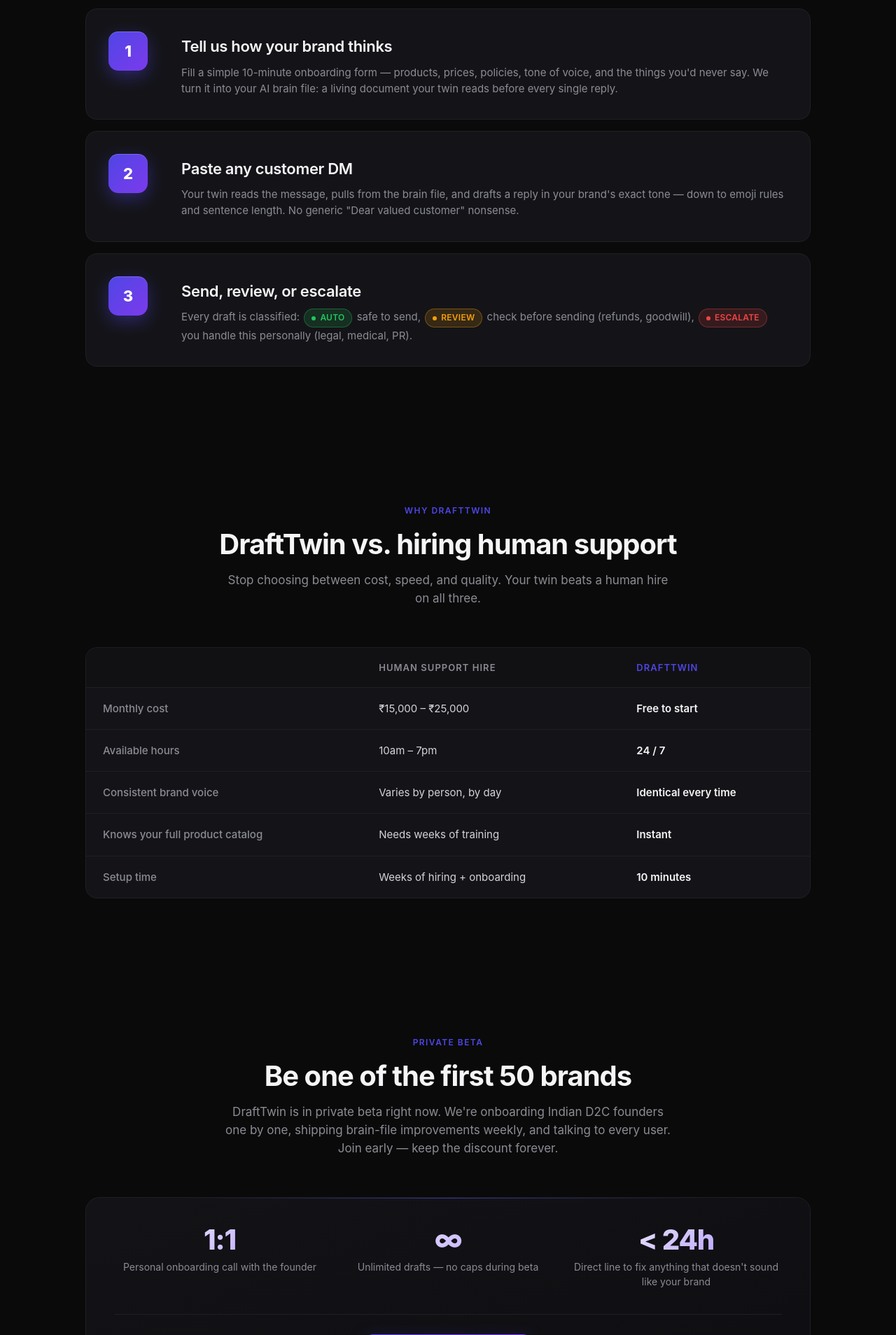
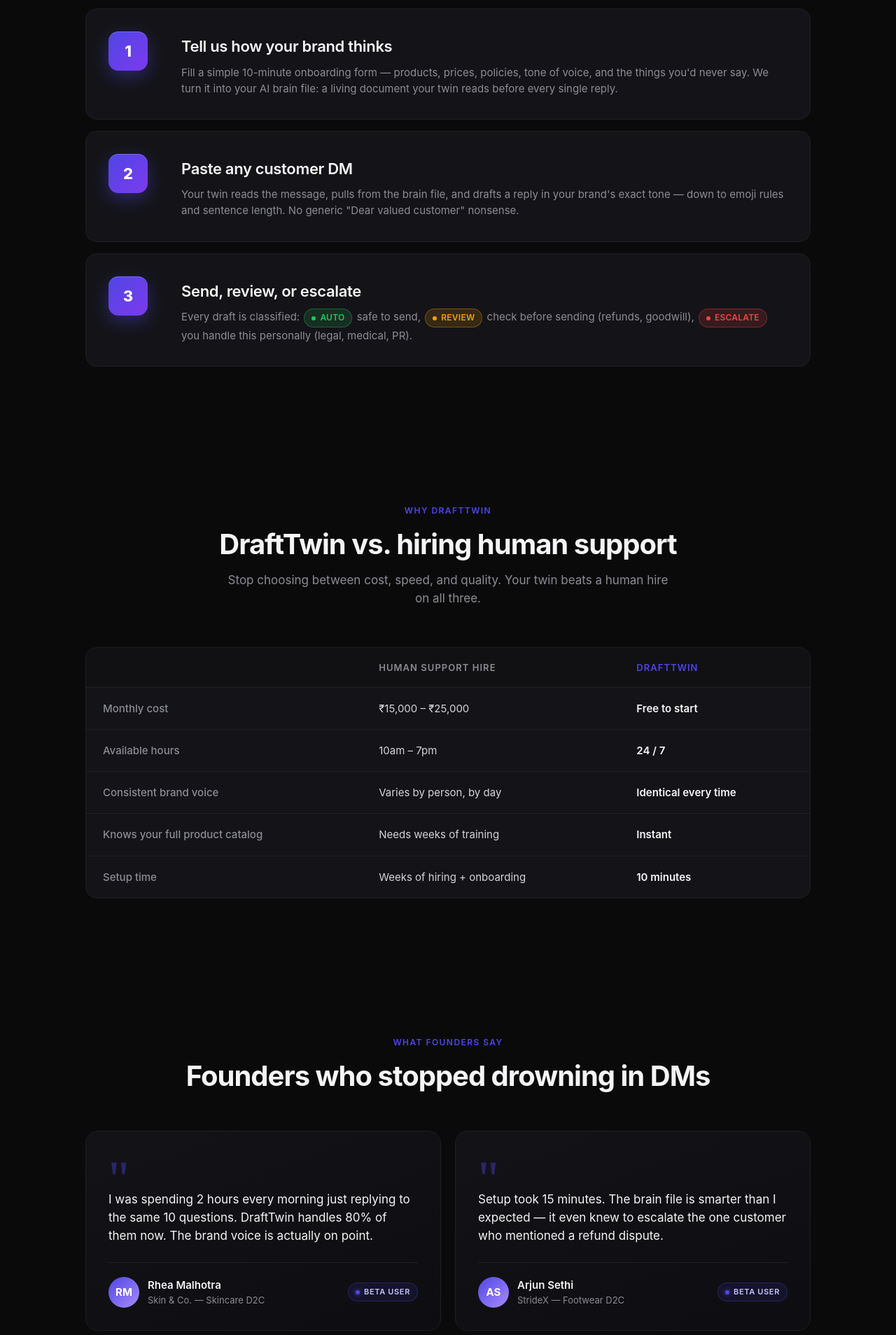
Before and after one commit to UditBuilds/drafttwin, a Flask app: page / in a window 1280 px wide. Shown: the part 1880-3788 px from the top of the page at 70% size. Run offline with Flask 3, Linux system fonts and the light colour scheme.

Commit message:
Tweak hero demo copy, restore testimonials, adjust pricing subheading
- Hero demo badge now reads 'DRAFT + APPROVE' with spaces; reasoning
  line tightened.
- Testimonials section restored between comparison and who-it's-for
  (Rhea Malhotra / Arjun Sethi, tagged Beta user).
- Pricing card subheading now says early users stay discounted when
  paid plans launch.

Co-Authored-By: Claude Opus 4.7 <noreply@anthropic.com>

```diff
--- a/templates/landing.html
+++ b/templates/landing.html
@@ -568,64 +568,89 @@
       color: var(--text);
     }
 
-    /* Private beta block */
-    .beta-card {
+    /* Testimonials */
+    .testi-grid {
+      display: grid;
+      grid-template-columns: repeat(2, 1fr);
+      gap: 20px;
+    }
+    .testi-card {
       background: linear-gradient(160deg, rgba(20, 20, 24, 0.9), rgba(14, 14, 18, 0.9));
       border: 1px solid var(--border);
-      border-radius: 20px;
-      padding: 40px;
+      border-radius: 18px;
+      padding: 32px;
       position: relative;
-      overflow: hidden;
+      transition: transform 0.3s ease, border-color 0.3s ease, box-shadow 0.3s ease;
     }
-    .beta-card::before {
-      content: "";
-      position: absolute;
-      top: 0; left: 50%;
-      transform: translateX(-50%);
-      width: 70%;
-      height: 1px;
-      background: linear-gradient(90deg, transparent, var(--accent), transparent);
-      opacity: 0.6;
+    .testi-card:hover {
+      transform: translateY(-4px);
+      border-color: rgba(79, 70, 229, 0.4);
+      box-shadow: 0 20px 40px rgba(79, 70, 229, 0.12);
     }
-    .beta-grid {
-      display: grid;
-      grid-template-columns: repeat(3, 1fr);
-      gap: 24px;
-      margin-bottom: 36px;
+    .testi-quote-mark {
+      font-family: Georgia, serif;
+      font-size: 72px;
+      line-height: 1;
+      color: var(--accent);
+      opacity: 0.4;
+      margin-bottom: -20px;
+      letter-spacing: -0.05em;
     }
-    .beta-item { text-align: center; }
-    .beta-num {
-      font-size: 40px;
-      font-weight: 800;
-      letter-spacing: -0.03em;
-      background: linear-gradient(135deg, #fff 0%, #a78bfa 100%);
-      -webkit-background-clip: text;
-      background-clip: text;
-      color: transparent;
-      margin-bottom: 8px;
-      line-height: 1;
+    .testi-quote {
+      font-size: 17px;
+      line-height: 1.55;
+      color: var(--text);
+      margin: 0 0 24px;
     }
-    .beta-label {
-      color: var(--muted);
-      font-size: 14px;
-      line-height: 1.5;
-    }
-    .beta-cta {
-      text-align: center;
-      padding-top: 28px;
+    .testi-meta {
+      display: flex;
+      align-items: center;
+      justify-content: space-between;
+      gap: 16px;
+      flex-wrap: wrap;
+      padding-top: 20px;
       border-top: 1px solid var(--border);
     }
-    .beta-note {
-      color: var(--muted);
-      font-size: 13px;
-      margin: 18px auto 0;
-      max-width: 480px;
-      line-height: 1.55;
+    .testi-person { display: flex; align-items: center; gap: 12px; }
+    .testi-avatar {
+      width: 44px;
+      height: 44px;
+      border-radius: 50%;
+      background: linear-gradient(135deg, var(--accent), #a78bfa);
+      display: flex;
+      align-items: center;
+      justify-content: center;
+      color: #fff;
+      font-weight: 700;
+      font-size: 15px;
+      flex-shrink: 0;
+    }
+    .testi-name { font-weight: 600; font-size: 15px; color: var(--text); }
+    .testi-brand { font-size: 13px; color: var(--muted); }
+    .testi-tag {
+      display: inline-flex;
+      align-items: center;
+      gap: 6px;
+      padding: 4px 10px;
+      border-radius: 999px;
+      font-size: 11px;
+      font-weight: 600;
+      letter-spacing: 0.06em;
+      text-transform: uppercase;
+      background: rgba(79, 70, 229, 0.12);
+      color: #c7c4ff;
+      border: 1px solid rgba(79, 70, 229, 0.3);
+    }
+    .testi-tag::before {
+      content: "";
+      width: 6px; height: 6px; border-radius: 50%;
+      background: var(--accent);
+      box-shadow: 0 0 6px var(--accent);
     }
     @media (max-width: 720px) {
-      .beta-card { padding: 28px 24px; }
-      .beta-grid { grid-template-columns: 1fr; gap: 20px; margin-bottom: 28px; }
-      .beta-num { font-size: 32px; }
+      .testi-grid { grid-template-columns: 1fr; }
+      .testi-card { padding: 24px; }
+      .testi-quote { font-size: 15px; }
     }
 
     /* Pricing */
@@ -797,11 +822,11 @@
         </div>
         <div class="mock-card">
           <div class="mock-label twin">DraftTwin reply</div>
-          <div class="twin-class draft"><span class="dot"></span>DRAFT+APPROVE</div>
+          <div class="twin-class draft"><span class="dot"></span>DRAFT + APPROVE</div>
           <div class="twin-reply">
             Hi Priya! Really sorry for the wait — could you share your order ID? I'll personally follow up with the courier and get back to you with an update within a few hours 🤍
           </div>
-          <div class="twin-reasoning">Reasoning: Shipping query with no order ID provided — twin asks for identifier before escalating to founder for courier follow-up.</div>
+          <div class="twin-reasoning">Reasoning: Shipping query with no order ID — twin asks for identifier before founder follows up with courier.</div>
         </div>
       </div>
     </div>
@@ -913,32 +938,41 @@
     </div>
   </section>
 
-  <!-- PRIVATE BETA -->
+  <!-- TESTIMONIALS -->
   <section>
     <div class="section-head reveal">
-      <span class="section-eyebrow">Private beta</span>
-      <h2 class="section-title">Be one of the first 50 brands</h2>
-      <p class="section-sub">DraftTwin is in private beta right now. We're onboarding Indian D2C founders one by one, shipping brain-file improvements weekly, and talking to every user. Join early — keep the discount forever.</p>
+      <span class="section-eyebrow">What founders say</span>
+      <h2 class="section-title">Founders who stopped drowning in DMs</h2>
     </div>
-    <div class="beta-card">
-      <div class="beta-grid">
-        <div class="beta-item">
-          <div class="beta-num">1:1</div>
-          <div class="beta-label">Personal onboarding call with the founder</div>
+    <div class="testi-grid">
+      <article class="testi-card">
+        <div class="testi-quote-mark">"</div>
+        <p class="testi-quote">I was spending 2 hours every morning just replying to the same 10 questions. DraftTwin handles 80% of them now. The brand voice is actually on point.</p>
+        <div class="testi-meta">
+          <div class="testi-person">
+            <div class="testi-avatar">RM</div>
+            <div>
+              <div class="testi-name">Rhea Malhotra</div>
+              <div class="testi-brand">Skin &amp; Co. — Skincare D2C</div>
+            </div>
+          </div>
+          <span class="testi-tag">Beta user</span>
         </div>
-        <div class="beta-item">
-          <div class="beta-num">∞</div>
-          <div class="beta-label">Unlimited drafts — no caps during beta</div>
+      </article>
+      <article class="testi-card">
+        <div class="testi-quote-mark">"</div>
+        <p class="testi-quote">Setup took 15 minutes. The brain file is smarter than I expected — it even knew to escalate the one customer who mentioned a refund dispute.</p>
+        <div class="testi-meta">
+          <div class="testi-person">
+            <div class="testi-avatar">AS</div>
+            <div>
+              <div class="testi-name">Arjun Sethi</div>
+              <div class="testi-brand">StrideX — Footwear D2C</div>
+            </div>
+          </div>
+          <span class="testi-tag">Beta user</span>
         </div>
-        <div class="beta-item">
-          <div class="beta-num">&lt; 24h</div>
-          <div class="beta-label">Direct line to fix anything that doesn't sound like your brand</div>
-        </div>
-      </div>
-      <div class="beta-cta">
-        <a class="btn btn-primary btn-lg" href="{{ url_for('auth.signup') }}">Request beta access →</a>
-        <p class="beta-note">Honest note: we're early. No fake testimonials here — real ones go up once beta users are comfortable being quoted.</p>
-      </div>
+      </article>
     </div>
   </section>
 
@@ -981,7 +1015,7 @@
         <div class="price-tag">MOST POPULAR</div>
         <div class="price-name">Free Plan</div>
         <div class="price-amount">₹0<span class="per"> / during beta</span></div>
-        <div class="price-sub">Full access during beta. Pricing comes later — early users stay discounted.</div>
+        <div class="price-sub">Full access during beta. Early users stay discounted when paid plans launch.</div>
         <ul class="price-features">
           <li>Unlimited AI drafts</li>
           <li>1 brand account</li>
```
